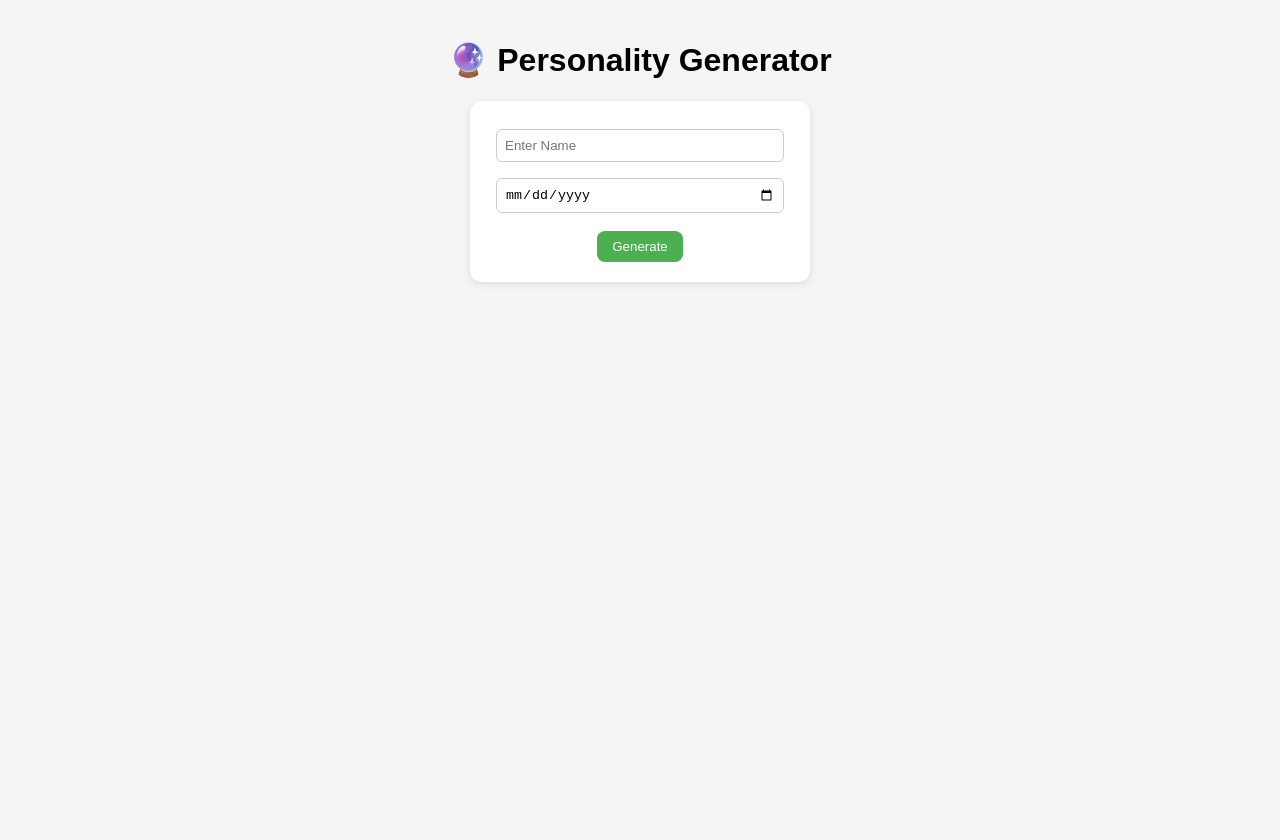
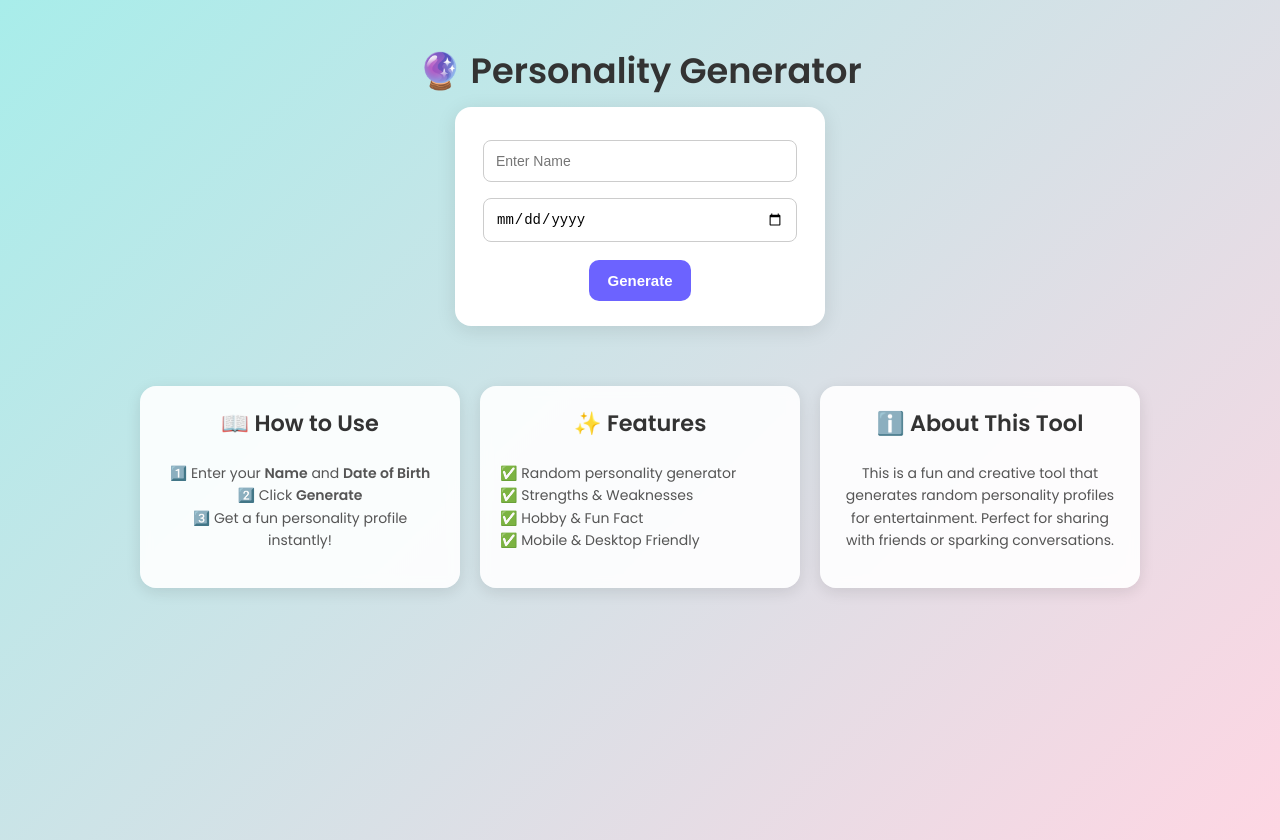
Before and after one commit to Dinesh-cod422/app01, a plain HTML site: page index.html in a window 1280 px wide. Before the commit the page ends 800 px from the top, so only its background shows below. Drawn offline with Linux system fonts and the light colour scheme.

Commit message:
added some content

```diff
--- a/index.html
+++ b/index.html
@@ -2,79 +2,181 @@
 <html lang="en">
 <head>
   <meta charset="UTF-8">
+  <meta name="viewport" content="width=device-width, initial-scale=1.0">
+
+  <!-- ✅ SEO Meta Tags -->
+  <title>🔮 Personality Generator | Fun Name & DOB Personality Test</title>
+  <meta name="description" content="Generate a fun personality profile based on your name and date of birth! Discover random traits, strengths, weaknesses, and hobbies with this free personality generator tool.">
+  <meta name="keywords" content="personality generator, name personality test, fun quiz, dob personality, random personality, traits generator, entertainment tool">
+  <meta name="author" content="Your Name">
+
+  <!-- ✅ Open Graph (Social Sharing) -->
+  <meta property="og:title" content="🔮 Personality Generator | Fun Personality Test">
+  <meta property="og:description" content="Enter your name and date of birth to generate a fun, shareable personality profile instantly.">
+  <meta property="og:type" content="website">
+  <meta property="og:url" content="https://yourwebsite.com/">
+  <meta property="og:image" content="https://yourwebsite.com/preview-image.png">
+
+  <!-- ✅ Twitter Card -->
+  <meta name="twitter:card" content="summary_large_image">
+  <meta name="twitter:title" content="🔮 Personality Generator">
+  <meta name="twitter:description" content="Fun personality generator based on your name & date of birth!">
+  <meta name="twitter:image" content="https://yourwebsite.com/preview-image.png">
+
   <script async src="https://pagead2.googlesyndication.com/pagead/js/adsbygoogle.js?client=ca-pub-7320845599419472"
      crossorigin="anonymous"></script>
-  <title>Personality Generator</title>
+
+  <link href="https://fonts.googleapis.com/css2?family=Poppins:wght@400;600&display=swap" rel="stylesheet">
+
   <style>
     body {
-      font-family: Arial, sans-serif;
-      background: #f5f5f5;
+      font-family: 'Poppins', sans-serif;
+      background: linear-gradient(135deg, #a8edea, #fed6e3);
       margin: 0;
       padding: 20px;
       display: flex;
       flex-direction: column;
       align-items: center;
+      min-height: 100vh;
+      animation: fadeIn 1s ease-in;
+    }
+    @keyframes fadeIn {
+      from { opacity: 0; transform: translateY(20px); }
+      to { opacity: 1; transform: translateY(0); }
     }
     h1 {
       text-align: center;
+      color: #333;
+      font-size: 2.2rem;
+      margin-bottom: 10px;
     }
     .form-box {
       background: white;
-      padding: 20px;
-      border-radius: 12px;
-      box-shadow: 0 2px 8px rgba(0, 0, 0, 0.1);
+      padding: 25px;
+      border-radius: 16px;
+      box-shadow: 0 4px 20px rgba(0, 0, 0, 0.1);
       margin-bottom: 20px;
-      width: 300px;
+      width: 320px;
       text-align: center;
+      transition: transform 0.3s ease;
+    }
+    .form-box:hover {
+      transform: translateY(-3px);
     }
     input {
       width: 90%;
       margin: 8px 0;
-      padding: 8px;
-      border-radius: 6px;
+      padding: 12px;
+      border-radius: 8px;
       border: 1px solid #ccc;
+      font-size: 14px;
     }
     button {
       margin-top: 10px;
-      padding: 8px 15px;
-      background: #4CAF50;
+      padding: 12px 18px;
+      background: #6c63ff;
       color: white;
+      font-weight: 600;
       border: none;
-      border-radius: 8px;
+      border-radius: 10px;
       cursor: pointer;
+      font-size: 15px;
+      transition: background 0.3s ease, transform 0.2s ease;
     }
     button:hover {
-      background: #45a049;
+      background: #5851db;
+      transform: scale(1.05);
     }
     .result-card {
       background: white;
-      padding: 15px;
-      border-radius: 12px;
-      box-shadow: 0 2px 8px rgba(0, 0, 0, 0.1);
-      max-width: 400px;
+      padding: 20px;
+      border-radius: 16px;
+      box-shadow: 0 4px 20px rgba(0, 0, 0, 0.1);
+      max-width: 450px;
       text-align: left;
+      margin-top: 20px;
+      animation: fadeIn 0.5s ease-in, highlight 1.2s ease-in-out;
+    }
+    @keyframes highlight {
+      0% { box-shadow: 0 0 0px rgba(108, 99, 255, 0.3); }
+      50% { box-shadow: 0 0 20px rgba(108, 99, 255, 0.6); }
+      100% { box-shadow: 0 4px 20px rgba(0, 0, 0, 0.1); }
     }
     .tag {
       display: inline-block;
-      background: #e1ecf4;
-      color: #0366d6;
+      background: #e0e7ff;
+      color: #3730a3;
       font-size: 12px;
-      margin: 2px;
-      padding: 3px 6px;
-      border-radius: 6px;
+      margin: 4px;
+      padding: 4px 8px;
+      border-radius: 8px;
+    }
+    /* Bottom Section */
+    .info-section {
+      display: grid;
+      grid-template-columns: repeat(auto-fit, minmax(250px, 1fr));
+      gap: 20px;
+      margin-top: 40px;
+      max-width: 1000px;
+      width: 100%;
+    }
+    .info-card {
+      background: rgba(255, 255, 255, 0.9);
+      border-radius: 16px;
+      padding: 20px;
+      box-shadow: 0 4px 15px rgba(0,0,0,0.1);
+      text-align: center;
+      backdrop-filter: blur(6px);
+      transition: transform 0.3s ease, box-shadow 0.3s ease;
+    }
+    .info-card:hover {
+      transform: translateY(-5px);
+      box-shadow: 0 6px 20px rgba(0,0,0,0.15);
+    }
+    .info-card h3 {
+      margin-top: 0;
+      color: #333;
+      font-size: 1.4rem;
+    }
+    .info-card p, .info-card li {
+      color: #555;
+      font-size: 14px;
+      line-height: 1.6;
     }
   </style>
 </head>
 <body>
   <h1>🔮 Personality Generator</h1>
 
-  <div class="form-box">
+  <section class="form-box">
     <input type="text" id="nameInput" placeholder="Enter Name">
     <input type="date" id="dobInput">
     <button onclick="generatePersonality()">Generate</button>
-  </div>
+  </section>
 
-  <div id="result"></div>
+  <section id="result"></section>
+
+  <section class="info-section">
+    <article class="info-card">
+      <h3>📖 How to Use</h3>
+      <p>1️⃣ Enter your <b>Name</b> and <b>Date of Birth</b><br>
+      2️⃣ Click <b>Generate</b><br>
+      3️⃣ Get a fun personality profile instantly!</p>
+    </article>
+    <article class="info-card">
+      <h3>✨ Features</h3>
+      <ul style="list-style:none; padding:0; text-align:left;">
+        <li>✅ Random personality generator</li>
+        <li>✅ Strengths & Weaknesses</li>
+        <li>✅ Hobby & Fun Fact</li>
+        <li>✅ Mobile & Desktop Friendly</li>
+      </ul>
+    </article>
+    <article class="info-card">
+      <h3>ℹ️ About This Tool</h3>
+      <p>This is a fun and creative tool that generates random personality profiles for entertainment. Perfect for sharing with friends or sparking conversations.</p>
+    </article>
+  </section>
 
   <script>
     const strengths = ["Creative","Kind","Hardworking","Adventurous","Curious","Calm","Confident","Reliable"];
@@ -113,7 +215,7 @@
     function displayResult(profile) {
       const container = document.getElementById("result");
       container.innerHTML = `
-        <div class="result-card">
+        <div class="result-card" id="resultCard">
           <h2>${profile.name} (${profile.nickname})</h2>
           <p><strong>Date of Birth:</strong> ${profile.date_of_birth}</p>
           <p><strong>Personality:</strong> ${profile.personality}</p>
@@ -123,6 +225,9 @@
           <p><em>${profile.fun_fact}</em></p>
         </div>
       `;
+
+      // ✅ Smooth scroll to the result card
+      document.getElementById("resultCard").scrollIntoView({ behavior: "smooth", block: "center" });
     }
   </script>
 </body>
```
